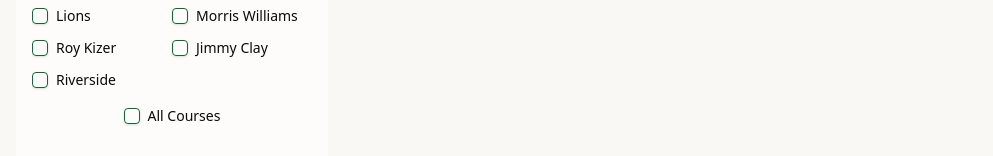
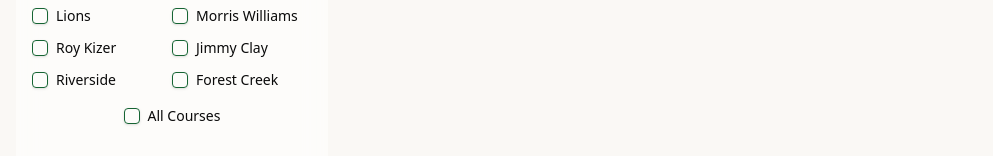
Before and after one commit to samkbe/golf-crawl, a Next.js app: page / in a window 1280 px wide. Shown: the part 593-749 px from the top of the page, without its empty margins (0-993 px from the left). Built offline with nearby package versions, Linux system fonts and the light colour scheme.

Commit message:
Added back forest creek

```diff
--- a/app/page.tsx
+++ b/app/page.tsx
@@ -30,7 +30,7 @@ const courses = [
 	{ title: "Roy Kizer", key: "royKizer" },
 	{ title: "Jimmy Clay", key: "jimmyClay" },
 	{ title: "Riverside", key: "riverside" },
-	// { title: "Forest Creek", key: "forestCreek" },
+	{ title: "Forest Creek", key: "forestCreek" },
 ];
 
 export default function Home() {
```
